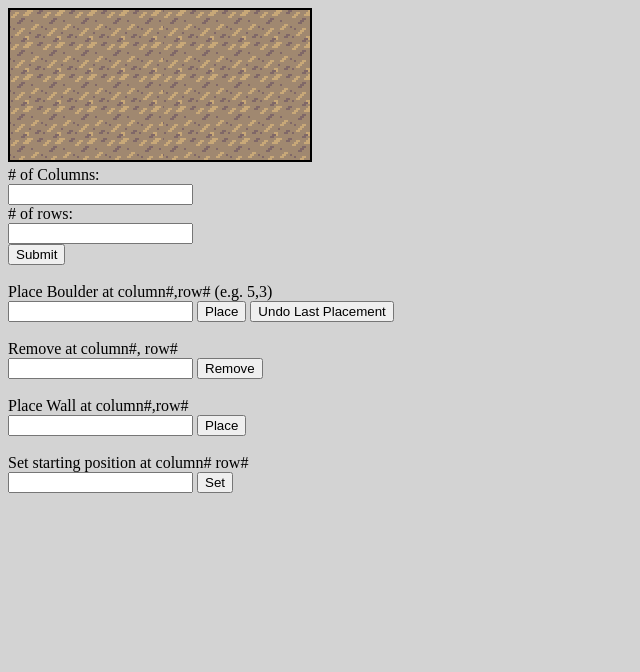
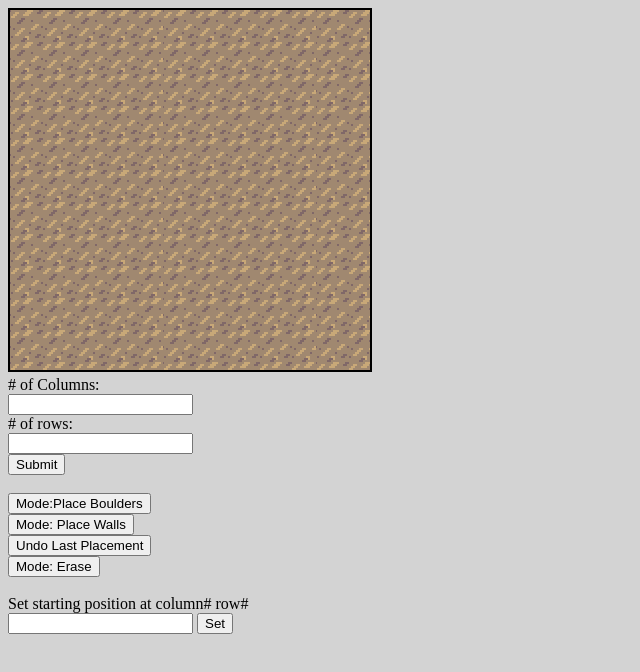
Before and after one commit to shastrihm/Sokoban-Strength, a plain HTML site: page index.html in a window 1280 px wide. Shown: the whole page, without its empty margins (0-640 px from the left). Drawn offline with Linux system fonts and the light colour scheme.

Commit message:
Update index.html

```diff
--- a/index.html
+++ b/index.html
@@ -7,8 +7,7 @@
 </head>
 
 <body>
-
-	<canvas id="canv" style="border: 2px solid #000000"></canvas>
+	<canvas id="canv" width="360" height="360" style="border: 2px solid #000000"></canvas>
 
 	<script src="strength.js"></script>
 
@@ -22,18 +21,22 @@
 		<input id="submitCanvas" type="submit" onclick="userSetUpCanvas()"/>
 		<br>
 
-		<br>Place Boulder at column#,row# (e.g. 5,3)<br>
-		<input id="placeBoulderHere" type="text"/>
-		<button id="submitBoulders" onclick="setUpWhatHere(Boulder,'placeBoulderHere')">Place</button>
+		<br>
+		<button id="submitBoulders" onclick="
+		what=Boulder;
+		drawWhatOnClick(canvas);">Mode:Place Boulders</button><br>
+
+		<button id="submitWall" onclick="
+		what=Wall;
+		drawWhatOnClick(canvas);">Mode: Place Walls</button><br>
+
 		<button id="undoBoulder" onclick="undoLastBoulder()">Undo Last Placement</button><br>
 
-		<br>Remove at column#, row#<br>
-		<input id="removeBoulderHere" type="text"/>
-		<button id="removeBoulder" onclick="removeBoulderAt()">Remove</button><br>
+		<button id="removeBoulder" onclick="
+		what='remove';
+		drawWhatOnClick(canvas);">Mode: Erase</button><br>
 
-		<br>Place Wall at column#,row#<br>
-		<input id="placeWallHere" type="text"/>
-		<button id="submitWall" onclick="setUpWhatHere(Wall,'placeWallHere')">Place</button><br>
+
 
 		<br>Set starting position at column# row#<br>
 		<input id="placeCharHere" type="text"/>
@@ -41,7 +44,6 @@
 
 
 
-
 </body>
 
 </html>
```
